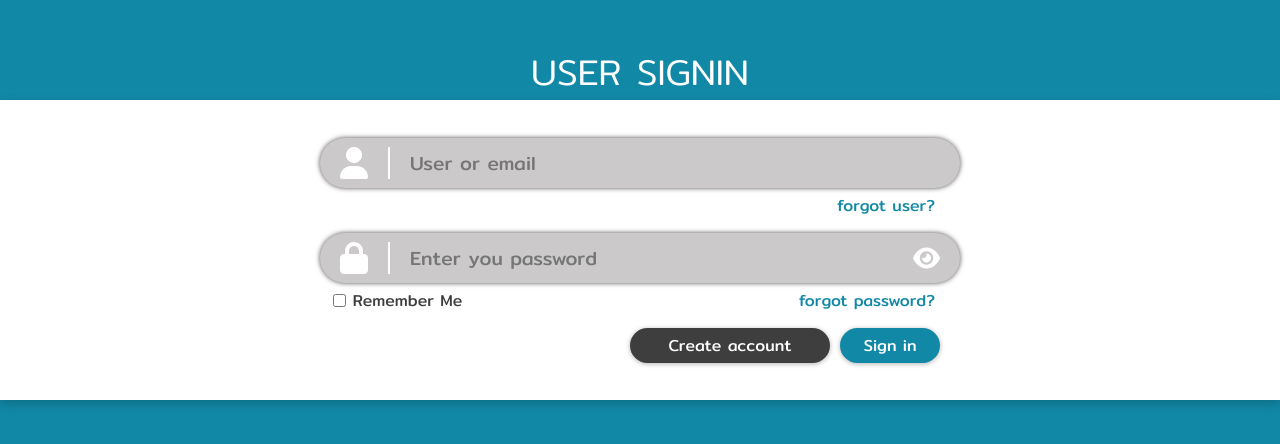
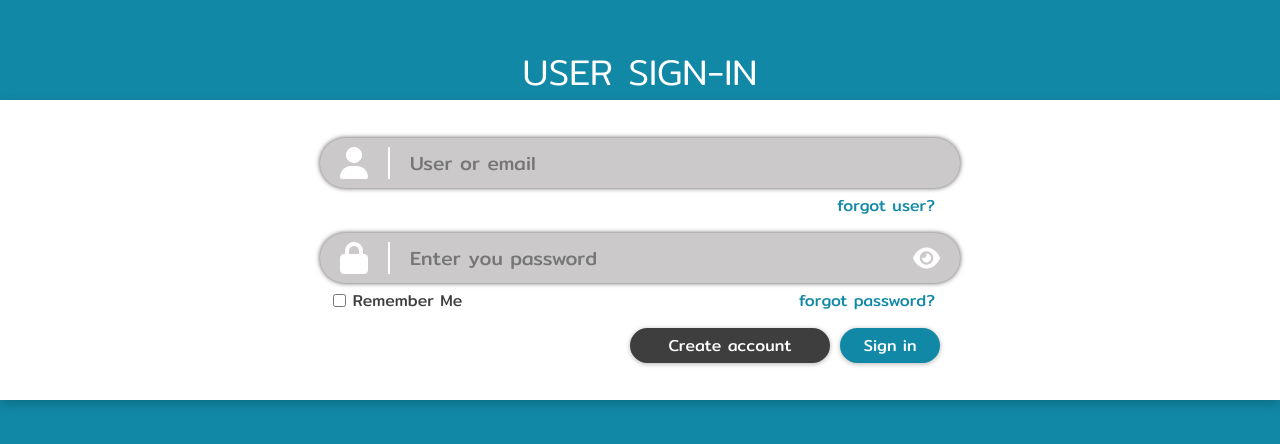
Before and after one commit to ApichitPek/Form-Sign-in---Sign-up-, a plain HTML site: page index.html in a window 1280 px wide. Shown: the part 178-622 px from the top of the page. Drawn offline with Linux system fonts and the light colour scheme; a web font is replaced by a local one.

Commit message:
Update index.html
sigmn-in

```diff
--- a/index.html
+++ b/index.html
@@ -9,7 +9,7 @@
 </head>
 <body>
 
-    <div class="usignin">USER SIGNIN</div>
+    <div class="usignin">USER SIGN-IN</div>
     <div class="ID-container">
         <div class="user">
             <i class="fa-solid fa-user" id="logo-signin"></i>
```
